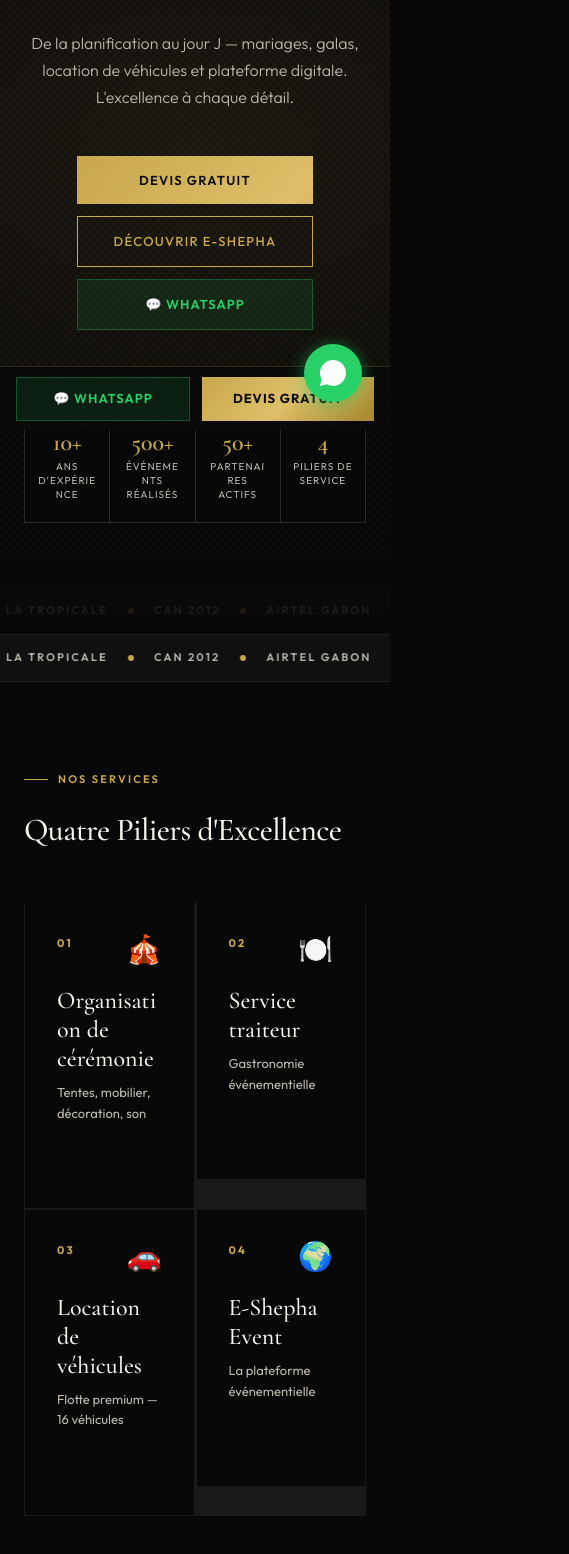
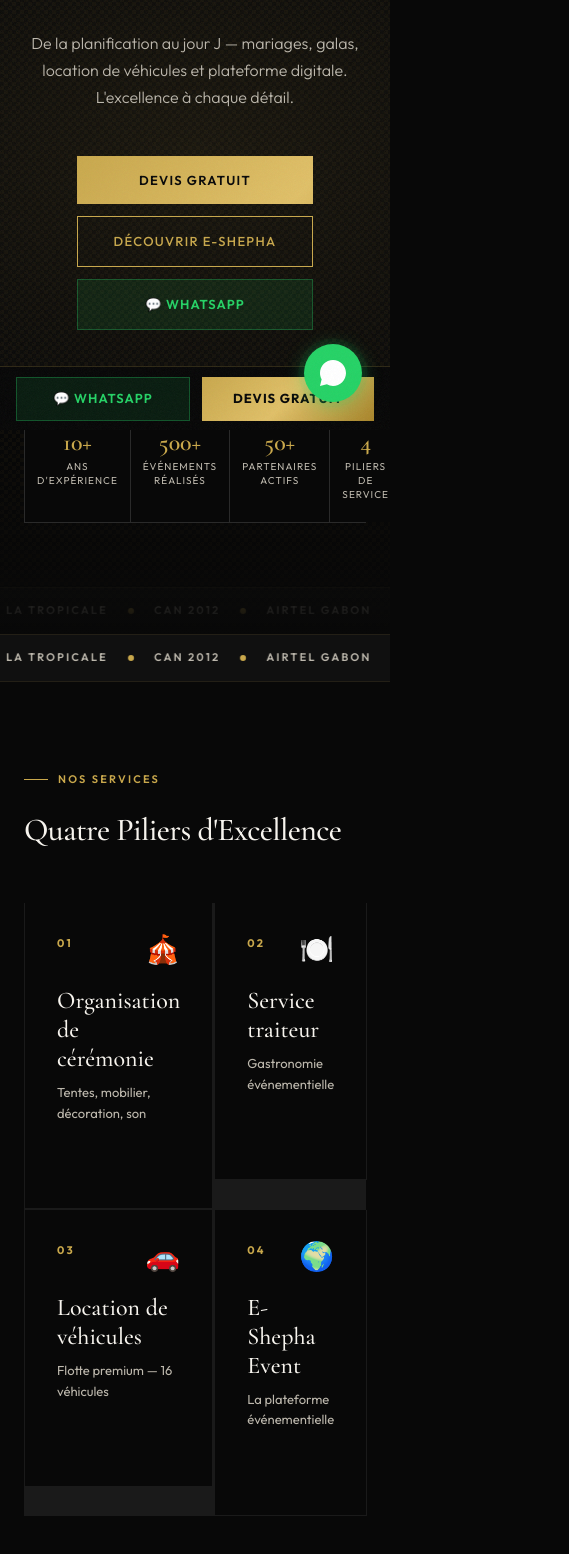
Before and after one commit to gracelocation11-ui/grace-location, a Next.js app: page / in a window 390 px wide. Shown: the part 414-1968 px from the top of the page, 569 px wide, since content can reach past the window. Built offline with nearby package versions, Linux system fonts and the light colour scheme.

Commit message:
fix: iOS tap detection — remove problematic universal CSS, add button tap area extension

```diff
--- a/app/globals.css
+++ b/app/globals.css
@@ -388,26 +388,20 @@ input, textarea, select {
   pointer-events: all !important;
 }
 
-/* ─── MOBILE SCROLL PERFORMANCE ──────────────────── */
+/* ─── MOBILE TAP AREA EXTENSION ──────────────────── */
+/* Agrandit la zone de tap sans affecter le layout visuel */
 @media (max-width: 1024px) {
-  /* Désactive les animations lourdes sur mobile */
+  button {
+    position: relative;
+  }
+  button::after {
+    content: '';
+    position: absolute;
+    inset: -8px;
+  }
+  /* Marquees : indique au GPU qu'ils vont bouger */
   .animate-marquee,
   .animate-marquee-reverse {
     will-change: transform;
   }
-
-  /* Améliore le scroll momentum iOS */
-  * {
-    -webkit-overflow-scrolling: touch;
-  }
-
-  /* Sections pleine largeur — évite le débordement horizontal */
-  section {
-    overflow-x: hidden;
-  }
-
-  /* Textes lisibles sans zoom */
-  p, span, div {
-    word-break: break-word;
-  }
 }
```
